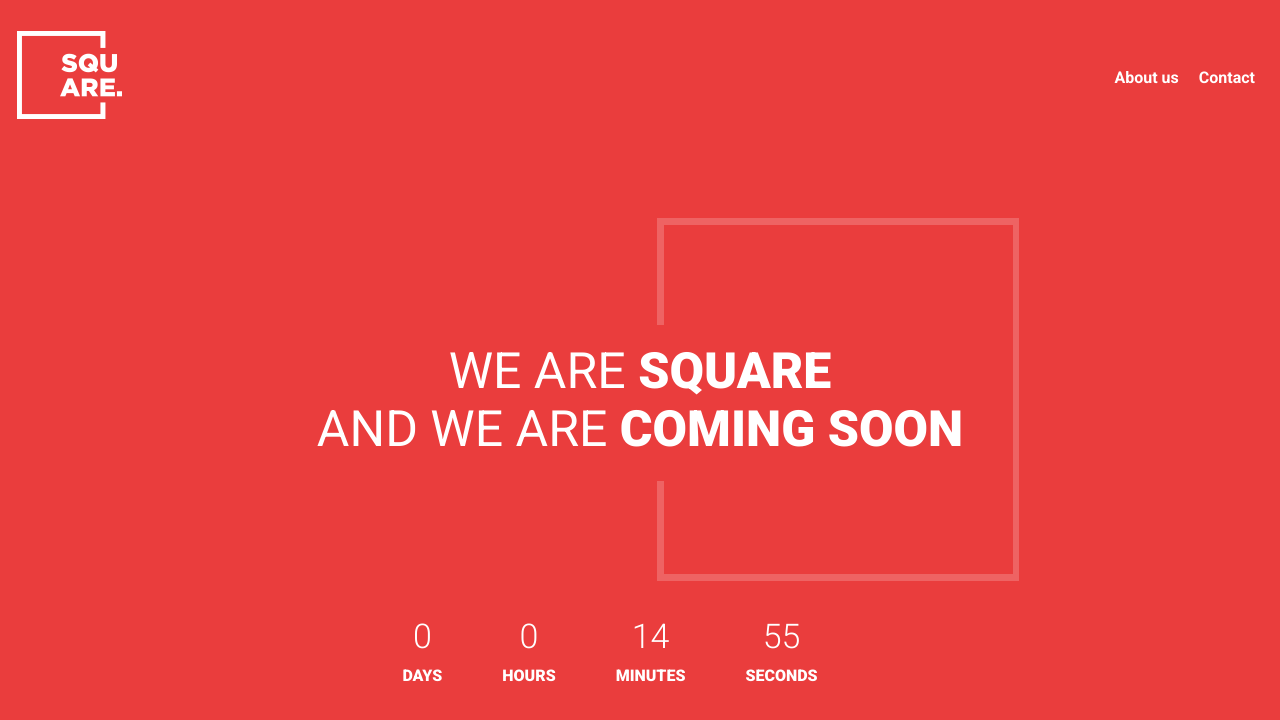
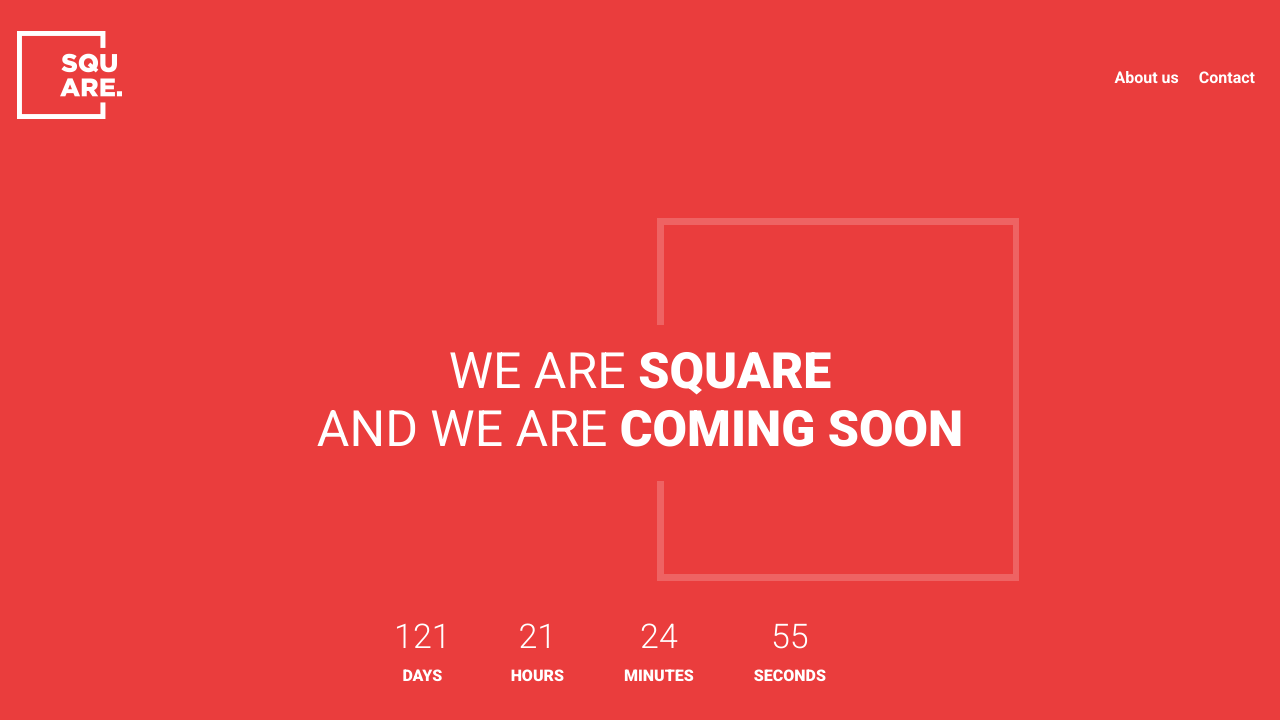
Before and after one commit to michelluiss/react-form, a React (Create React App) app: page / in a window 1280 px wide. Shown: the top 720 px of the page. Built offline with nearby package versions, Linux system fonts and the light colour scheme.

Commit message:
definindo horário para countdown

```diff
--- a/src/views/home/home.js
+++ b/src/views/home/home.js
@@ -11,7 +11,7 @@ const Home = () => (
           <p>we are <strong>square</strong></p>
           <p>and we are <strong>coming soon</strong></p>
         </div>
-        <Countdown date={Date.now() + 900000} renderer={renderer} />
+        <Countdown date={new Date('03/14/2021')} renderer={renderer} />
       </div>
     </div>
   </section>
```
